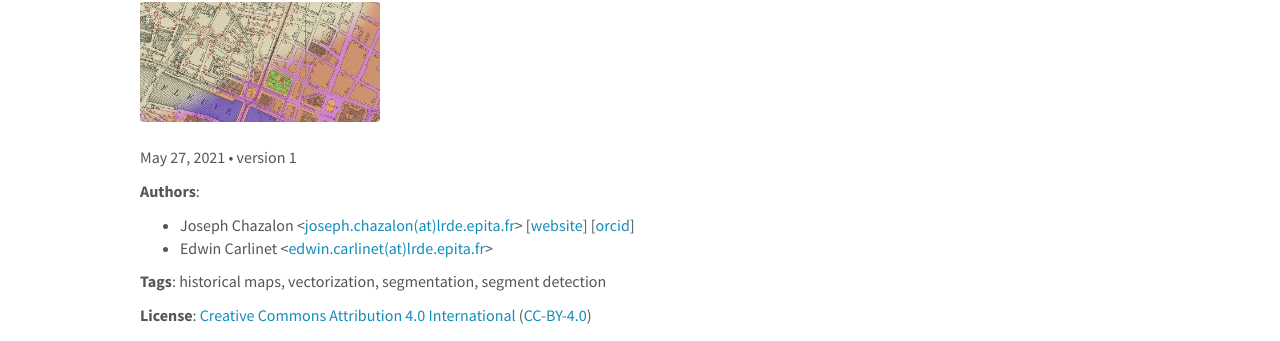
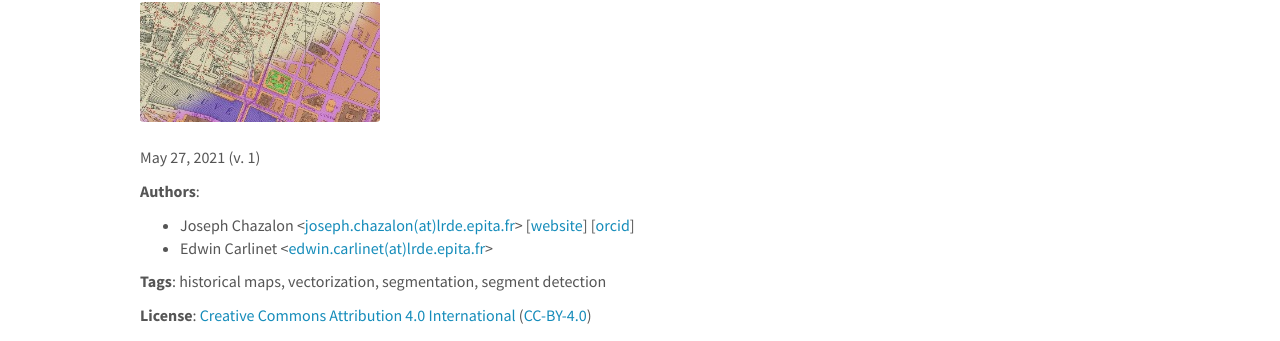
Before and after one commit to TC101-demo/TC101-demo.github.io, a Jekyll site: the page built from _datasets/MapSeg21_1.md, in a window 1280 px wide and 900 px high. Shown: the part 163-504 px from the top of the window. Built offline with Jekyll 4.4.1, drawn with Linux system fonts in a browser that asks for light colours; nearby versions of some CDN libraries.

Commit message:
Renamed dataset page layout

```diff
--- a/_config.yml
+++ b/_config.yml
@@ -48,7 +48,7 @@
     scope:
       path: "_datasets/"
     values:
-      layout: dataset_card
+      layout: dataset_page_layout
 
 
 
--- a/_layouts/dataset_card.html
+++ b/_layouts/dataset_page_layout.html
@@ -11,8 +11,8 @@
     <p class="post-meta">
           <time datetime="{{ page.submission_date | date_to_xmlschema }}"
               itemprop="datePublished">{{ page.submission_date | date: "%b %-d, %Y" }}
-        </time> •
-        version <span itemprop="version">{{ page.version }}</span>
+        </time>
+        (v. <span itemprop="version">{{ page.version }}</span>)
     </p>
     <p class="post-meta">
     <b>Authors</b>:
```
